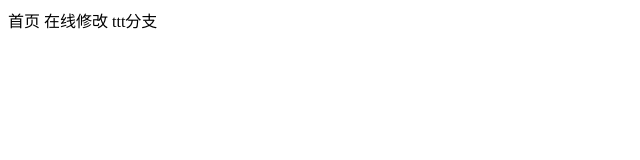
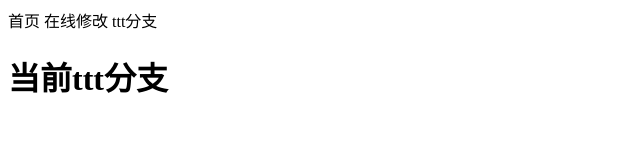
Before and after one commit to Georgiafab/gp1, a plain HTML site: page index.html in a window 1280 px wide. Shown: the whole page, without its empty margins (0-640 px from the left). Drawn offline with Linux system fonts and the light colour scheme.

Commit message:
同步ttt

```diff
--- a/index.html
+++ b/index.html
@@ -10,5 +10,6 @@
 
 首页  在线修改
 ttt分支
+<h1>当前ttt分支</h1>
 </body>
 </html>
```
